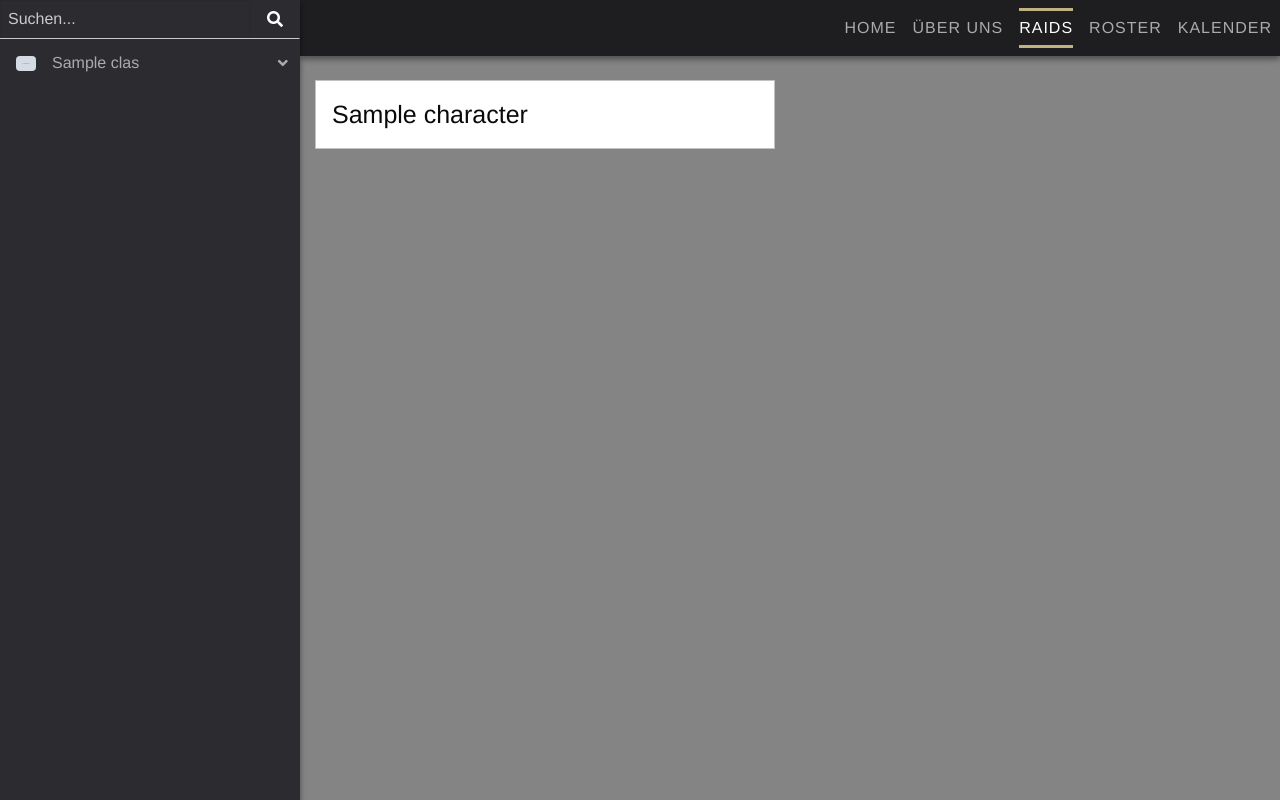
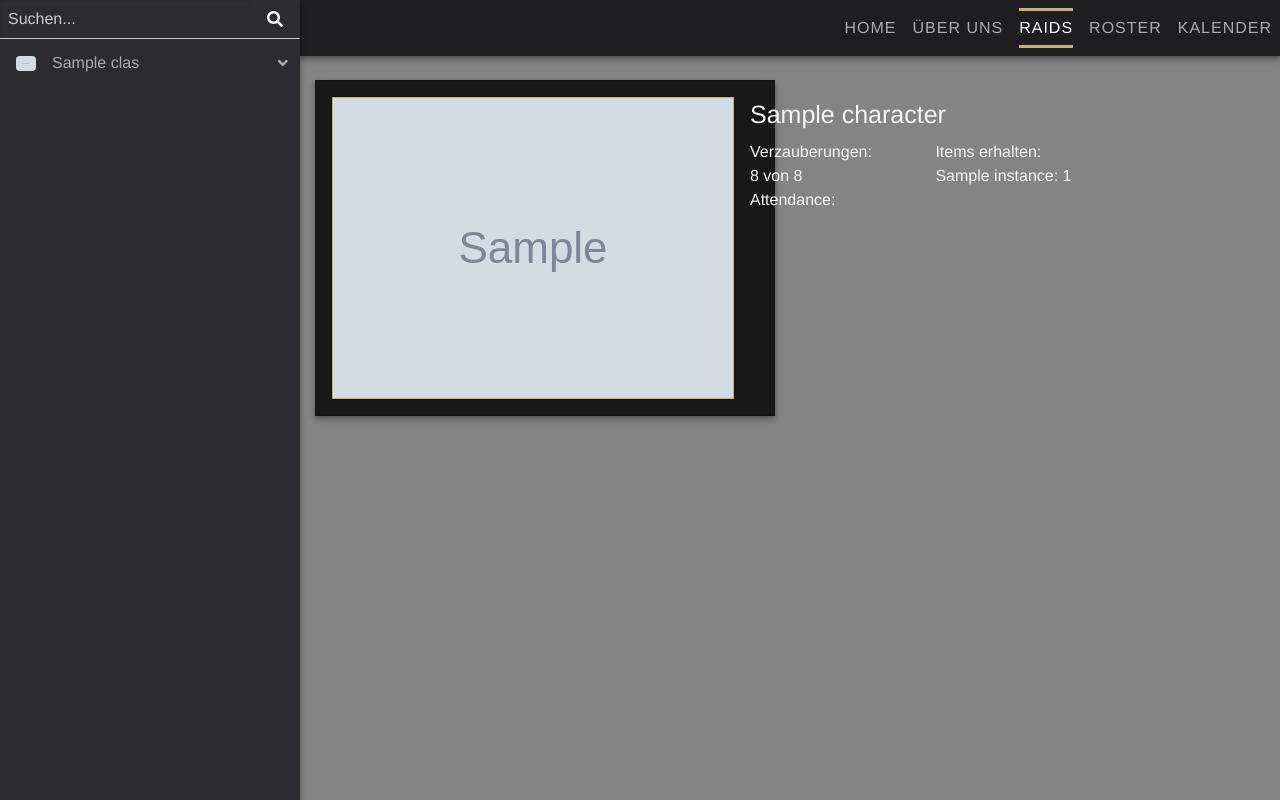
Before and after one commit to SvenStahlmann/Early-Bird, a Django app: template templates/roster/overview.html in a window 1280 px wide. Run offline with Django 3.2, Linux system fonts and the light colour scheme; tables that the repository leaves empty hold one stand-in row (values such as "Sample post"); the template is opened without the code that fills it: values that come from a table or form of the project are taken from there, most other values are stand-ins (such as "Sample title", 1, 10 or a date in 2020); grey boxes marked "Sample" are stand-in pictures; some libraries are stand-ins or nearby versions.

Commit message:
quicksave

```diff
--- a/loot/models.py
+++ b/loot/models.py
@@ -32,9 +32,6 @@
     date = models.DateTimeField(help_text='Datum des Raids.')
     order = models.PositiveIntegerField(blank=False, null=False)
 
-    # Foreign key
-    instance = models.ForeignKey(Instance, related_name='raid_day', on_delete=models.CASCADE)
-
     # Many to many
     character = models.ManyToManyField(Character, through='Attendance')
 
@@ -46,7 +43,7 @@
         ordering = ['order']
 
     def __str__(self):
-        return str(self.instance) + ' - ' + str(self.date)
+        return str(self.date)
 
 
 class Attendance(models.Model):
--- a/raids/models.py
+++ b/raids/models.py
@@ -91,7 +91,7 @@
     order = models.PositiveIntegerField(blank=False, null=False)
 
     # Many to many
-    Encounter = models.ManyToManyField(Encounter, related_name='item')
+    encounter = models.ManyToManyField(Encounter, related_name='item')
 
     # Timestamp
     created_at = models.DateTimeField(auto_now_add=True)
--- /dev/null
+++ b/roster/static/roster/css/overview.css
@@ -0,0 +1,16 @@
+.callout {
+    box-shadow: 0 3px 6px rgba(0, 0, 0, 0.16), 0 3px 6px rgba(0, 0, 0, 0.23);
+}
+
+.character-background {
+    background-color: #181818;
+    color: #f4f4f4;
+}
+
+.thumbnail {
+    border: 1px solid #C0B283;
+}
+
+.no-break {
+    white-space: nowrap;
+}
--- /dev/null
+++ b/roster/templatetags/count_enchants.py
@@ -0,0 +1,35 @@
+from django import template
+register = template.Library()
+
+
+def count_enchants(enchants):
+    count = 0
+
+    if enchants.head:
+        count += 1
+
+    if enchants.shoulders:
+        count += 1
+
+    if enchants.back:
+        count += 1
+
+    if enchants.chest:
+        count += 1
+
+    if enchants.wrist:
+        count += 1
+
+    if enchants.hands:
+        count += 1
+
+    if enchants.legs:
+        count += 1
+
+    if enchants.legs:
+        count += 1
+
+    return count
+
+
+register.filter('count_enchants', count_enchants)
--- /dev/null
+++ b/roster/templatetags/get_loot_history.py
@@ -0,0 +1,26 @@
+from django import template
+
+register = template.Library()
+
+
+def get_loot_history(character):
+    # Only filters items for main specialization -> where entitlement is set for the characters specialization
+    instances = {}
+
+    for acquisition in character.loot_history.all():
+        for entitlement in acquisition.item.entitlement.all():
+            if entitlement.specialization == character.specialization:
+                if acquisition.item.encounter.all()[0].instance in instances:
+                    instances[acquisition.item.encounter.all()[0].instance] += 1
+                else:
+                    instances[acquisition.item.encounter.all()[0].instance] = 1
+
+    instances_list = []
+
+    for instance, count in instances.items():
+        instances_list.append((instance.name, count))
+
+    return instances_list
+
+
+register.filter('get_loot_history', get_loot_history)
--- a/templates/roster/overview.html
+++ b/templates/roster/overview.html
@@ -1,5 +1,10 @@
 {% extends 'roster/base.html' %}
 {% load static %}
+{% load count_enchants get_loot_history %}
+
+{% block css_page %}
+    <link rel="stylesheet" href="{% static 'roster/css/overview.css' %}">
+{% endblock css_page %}
 
 {% block content %}
     <div class="grid-container fluid">
@@ -9,7 +14,33 @@
                 <div class="cell large-6">
                     <a href="#">
                         <div class="callout character-background">
-                            <h4>{{ character.name }}</h4>
+                            <div class="media-object">
+                                <div class="media-object-section">
+                                    <div class="thumbnail">
+                                        <img alt="Foliant des einlullenden Schusses"
+                                             src="/media/{{ character.specialization.icon }}">
+                                    </div>
+                                </div>
+                                <div class="media-object-section" style="min-width: 80% !important;">
+                                    <h4>{{ character.name }}</h4>
+                                    <div class="grid-x grid-padding-x">
+                                        <div class="cell medium-6">
+                                            Verzauberungen:
+                                            {% if character.enchants %}
+                                                <span class="no-break">{{ character.enchants|count_enchants }} von 8</span>
+                                                <br>
+                                            {% endif %}
+                                            Attendance:
+                                        </div>
+                                        <div class="cell medium-6">
+                                            Items erhalten:<br>
+                                            {% for value in character.loot_history.all|get_loot_history %}
+                                                {{ value.0 }}: {{ value.1 }}<br>
+                                            {% endfor %}
+                                        </div>
+                                    </div>
+                                </div>
+                            </div>
                         </div>
                     </a>
                 </div>
@@ -19,13 +50,39 @@
                     <div class="cell large-6">
                         <a href="#">
                             <div class="callout character-background">
-                                <h4>{{ character.name }}</h4>
+                                <div class="media-object">
+                                    <div class="media-object-section">
+                                        <div class="thumbnail">
+                                            <img alt="Foliant des einlullenden Schusses"
+                                                 src="/media/{{ character.specialization.icon }}">
+                                        </div>
+                                    </div>
+                                    <div class="media-object-section" style="min-width: 80% !important;">
+                                        <h4>{{ character.name }}</h4>
+                                        <div class="grid-x grid-padding-x">
+                                            <div class="cell medium-6">
+                                                Verzauberungen:
+                                                {% if character.enchants %}
+                                                    <span class="no-break">{{ character.enchants|count_enchants }} von 8</span>
+                                                    <br>
+                                                {% endif %}
+                                                Attendance:
+                                            </div>
+                                            <div class="cell medium-6">
+                                                Items erhalten:<br>
+                                                {% for value in character|get_loot_history %}
+                                                    {{ value.0 }}: {{ value.1 }}<br>
+                                                {% endfor %}
+                                            </div>
+                                        </div>
+                                    </div>
+                                </div>
                             </div>
                         </a>
                     </div>
-                {% if forloop.last %}
-                    </div>
-                {% endif %}
+                    {% if forloop.last %}
+                        </div>
+                    {% endif %}
             {% endif %}
         {% endfor %}
     </div>
```
Also changed, not shown: roster/templatetags/get_attendance.py (added, +9 -0 lines), roster/templatetags/__init__.py (added).
